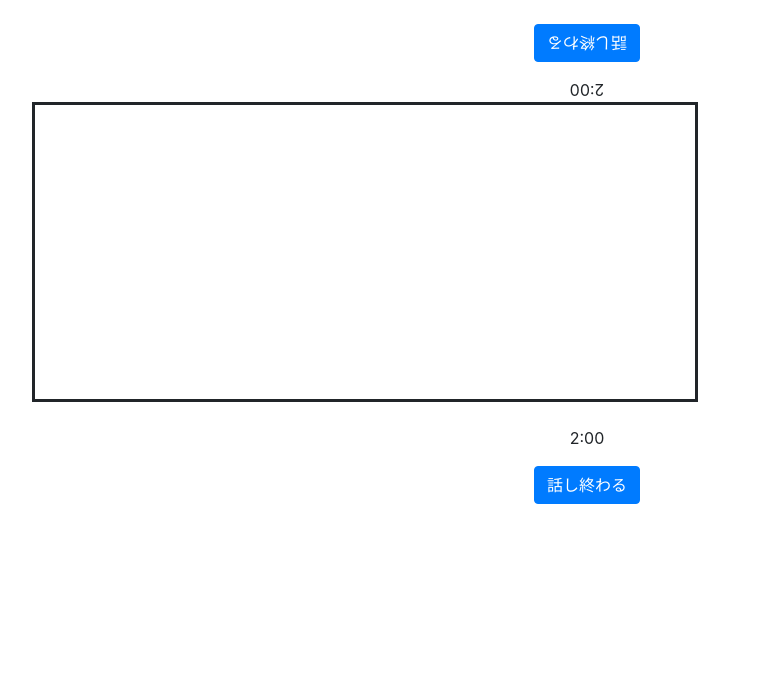
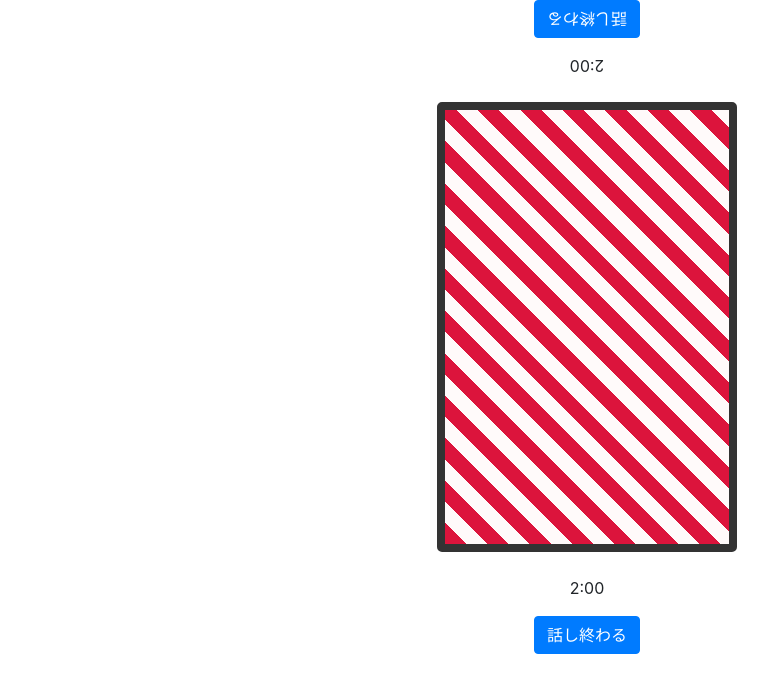
Before and after one commit to uyupun-archive/duel, a Nuxt app: page /duel in a window 1280 px wide. Shown: the top 692 px of the page, without its empty margins (53-821 px from the left). Built offline with nearby package versions, Linux system fonts and the light colour scheme.

Commit message:
Modify duel

```diff
--- a/pages/duel/index.vue
+++ b/pages/duel/index.vue
@@ -1,13 +1,15 @@
 <template>
   <div>
-    <div class="mt-4 reverse">
+    <div class="reverse">
       <p>2:00</p>
       <router-link to="/solve">
         <button class="btn btn-primary">話し終わる</button>
       </router-link>
     </div>
-    <div class="cards"></div>
-    <div class="mt-4">
+
+    <div class="deck mt-4 mb-4"></div>
+
+    <div>
       <p>2:00</p>
       <router-link to="/solve">
         <button class="btn btn-primary">話し終わる</button>
@@ -16,10 +18,15 @@
   </div>
 </template>
 <style>
-.cards {
-  width: 60%;
-  height: 300px;
-  border-style:solid;
+.deck {
+  cursor: pointer;
+  margin: 0 auto;
+  width: 100%;
+  max-width: 300px;
+  height: 450px;
+  border-radius: 5px;
+  border: 8px solid #333333;
+  background: repeating-linear-gradient(45deg, #dc143c 0px, #dc143c 15px, #fffafa 15px, #fffafa 30px);
 }
 .reverse {
   transform:rotate(180deg);
```
